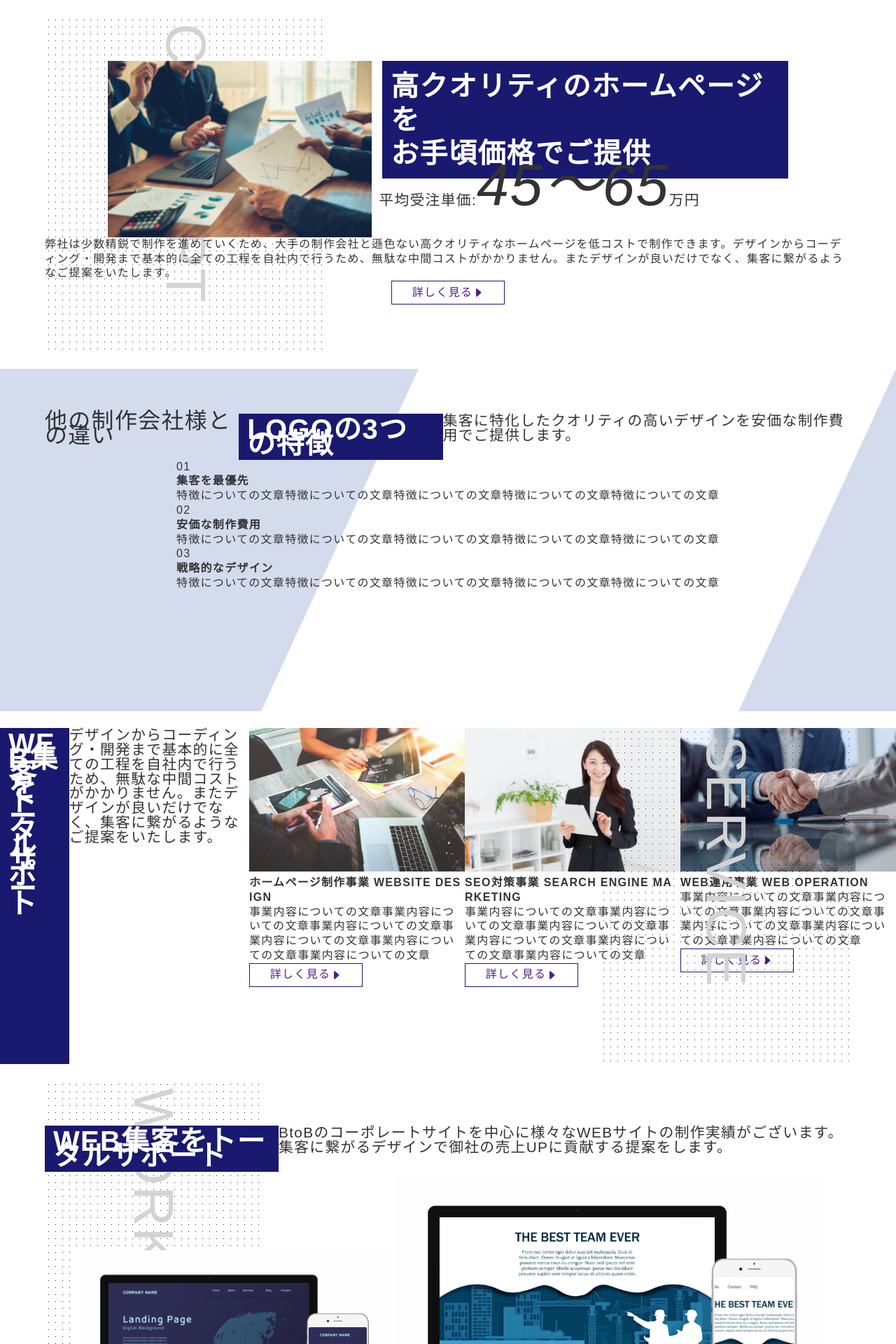
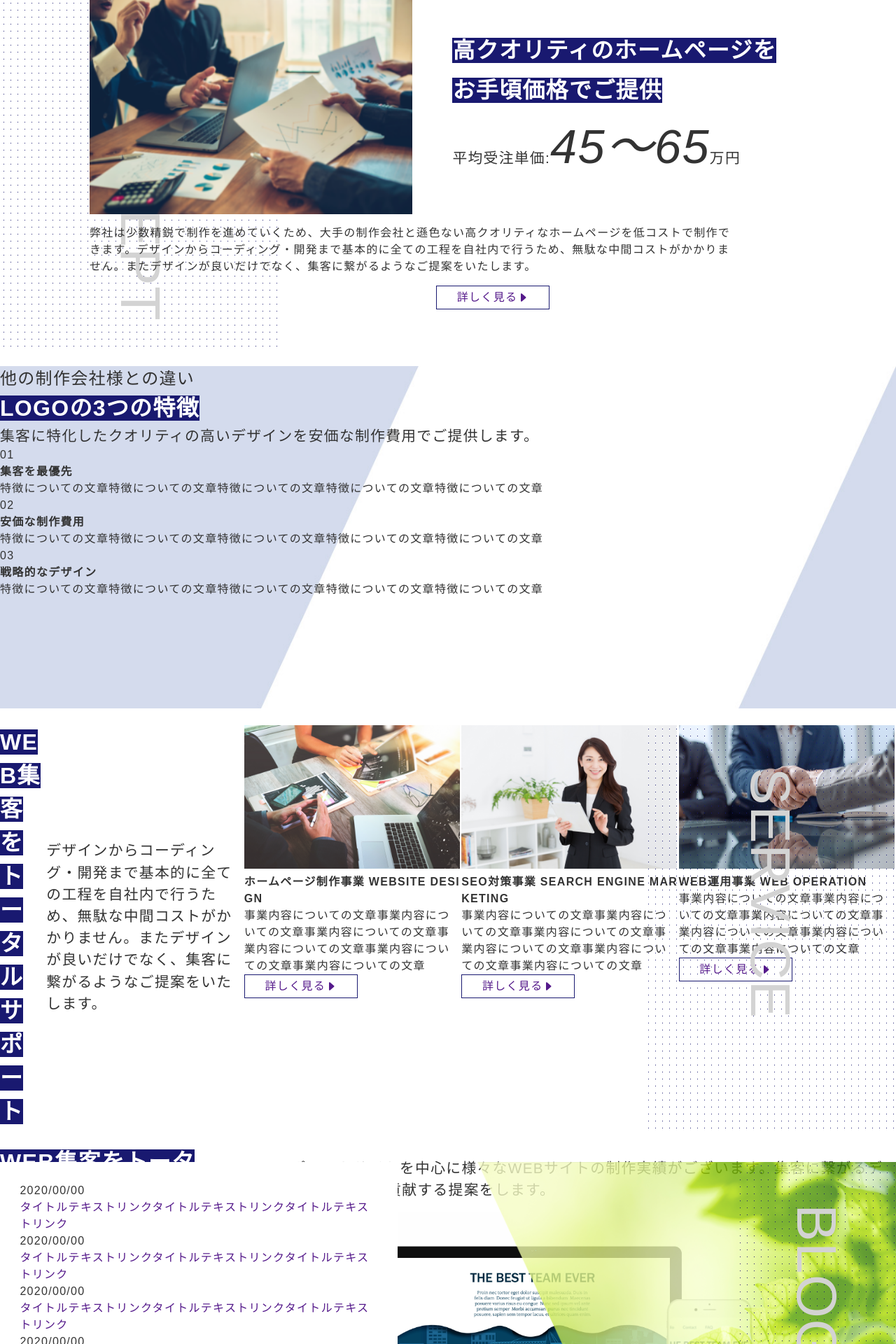
Before and after one commit to typ2-f/trial, a PHP site: page / in a window 1280 px wide. Shown: the part 1045-2965 px from the top of the page at 70% size. Run offline with PHP 8.4, Linux system fonts and the light colour scheme.

Commit message:
update
css->concept:90%

```diff
--- a/CSS/style.css
+++ b/CSS/style.css
@@ -2,7 +2,7 @@
   font-family: "Noto Sans JP", sans-serif;
   font-weight: 500;
   font-size: 1rem;
-  line-height: 1.3em;
+  line-height: 1.5;
   color: #333;
   -webkit-text-size-adjust: 100%;
   letter-spacing: 1.3px;
@@ -20,12 +20,11 @@
 }
 
 .section {
-  margin: 3vh 0;
+  margin-bottom: 3vh;
   position: relative;
   display: -webkit-box;
   display: -ms-flexbox;
   display: flex;
-  min-height: 60vh;
 }
 
 .section .section__bg-img {
@@ -35,7 +34,6 @@
 
 .section .container {
   position: absolute;
-  width: 100%;
 }
 
 .section .container .container__inner {
@@ -43,15 +41,16 @@
   display: -webkit-box;
   display: -ms-flexbox;
   display: flex;
-  -webkit-box-pack: center;
-      -ms-flex-pack: center;
-          justify-content: center;
-  -webkit-box-align: center;
-      -ms-flex-align: center;
-          align-items: center;
-  padding: 5% 5%;
+  -webkit-box-align: start;
+      -ms-flex-align: start;
+          align-items: flex-start;
+  width: 100%;
   -ms-flex-wrap: wrap;
       flex-wrap: wrap;
+  -webkit-box-orient: vertical;
+  -webkit-box-direction: normal;
+      -ms-flex-direction: column;
+          flex-direction: column;
 }
 
 .section-ttl {
@@ -78,27 +77,30 @@
 }
 
 .section-ttl--left {
-  left: 5%;
+  left: 0;
 }
 
 .section-ttl--right {
-  right: 5%;
+  right: 0;
 }
 
 .section-main {
+  width: 100%;
   display: -webkit-box;
   display: -ms-flexbox;
   display: flex;
+  -webkit-box-align: center;
+      -ms-flex-align: center;
+          align-items: center;
 }
 
 .section-main .section-main__top {
-  font-size: 2em;
+  font-size: 1.5em;
 }
 
 .section-main .section-main__heading {
   background-color: midnightblue;
-  padding: 0.3em;
-  font-size: 2.5em;
+  font-size: 2em;
   color: white;
 }
 
@@ -107,7 +109,7 @@
 }
 
 .section-main .section-main__lead--em {
-  font-size: 4em;
+  font-size: 3.3em;
 }
 
 .wrap-contact {
@@ -305,13 +307,15 @@
 }
 
 .section-top .container-top__inner .section-top__heading {
-  display: inline-block;
+  margin-right: auto;
   background-color: white;
+  color: midnightblue;
   font-size: 3em;
+  line-height: 1.8;
 }
 
 .section-top .container-top__inner .section-top__text {
-  display: inline-block;
+  margin-right: auto;
   background-color: white;
 }
 
@@ -333,18 +337,31 @@
   margin: 0 10px;
 }
 
+.section-concept {
+  height: 500px;
+  padding-left: 10%;
+}
+
 .section-concept .container__inner .section-main__img {
   display: inline-block;
   width: 40%;
 }
 
-.section-concept .container__inner .section-main__content {
-  margin-left: 10px;
+.section-concept .container__inner .section-main__wrap {
+  margin-left: 5%;
 }
 
-.section-concept .container__inner .section-main__content .section-main__heading {
-  margin-left: 5px;
-  line-height: 1.2em;
+.section-concept .container__inner .section-main__wrap .section-main__heading {
+  line-height: 1.8em;
+}
+
+.section-concept .container__inner .section__text {
+  margin: 15px 0;
+  width: 80%;
+}
+
+.section-concept .container__inner .btn-detail {
+  margin: 0 auto;
 }
 
 .container-blog__inner {
--- a/CSS/style.scss
+++ b/CSS/style.scss
@@ -5,7 +5,7 @@
   font-family: "Noto Sans JP", sans-serif;
   font-weight: 500;
   font-size: 1rem;
-  line-height: 1.3em;
+  line-height: 1.5;
   color: #333;
   -webkit-text-size-adjust: 100%;
   letter-spacing: 1.3px;
@@ -26,10 +26,9 @@
 }
 //--COMPONENTS--
 .section {
-  margin: 3vh 0;
+  margin-bottom: 3vh;
   position: relative;
   display: flex;
-  min-height: 60vh;
 
   .section__bg-img {
     position: absolute;
@@ -37,12 +36,13 @@
   }
   .container {
     position: absolute;
-    width: 100%;
     .container__inner {
       position: static;
-      @include flexCenter();
-        padding: 5% 5%;
+      display: flex;
+      align-items: flex-start;
+      width:100%;
       flex-wrap: wrap;
+      flex-direction: column;
     }
   }
 }
@@ -64,27 +64,28 @@
   }
 }
 .section-ttl--left {
-  left: 5%;
+  left: 0;
 }
 .section-ttl--right {
-  right: 5%;
+  right: 0;
 }
 .section-main {
+  width:100%;
   display: flex;
+  align-items: center;
   .section-main__top {
-    font-size: 2em;
+    font-size: 1.5em;
   }
   .section-main__heading {
     background-color: $thema-blue;
-    padding: 0.3em;
-    font-size: 2.5em;
+    font-size:2em;
     color: white;
   }
   .section-main__lead {
     font-size: 1.3em;
   }
   .section-main__lead--em {
-    font-size: 4em;
+    font-size: 3.3em;
   }
 }
 .wrap-contact {
@@ -195,12 +196,15 @@
   .container-top__inner {
     flex-direction: column;
     .section-top__heading {
-      display: inline-block;
+      margin-right: auto;
       background-color: white;
+      color: $thema-blue;
       font-size: 3em;
+      line-height: 1.8;
     }
     .section-top__text {
-      display: inline-block;
+      margin-right: auto;
+
       background-color: white;
     }
   }
@@ -220,23 +224,40 @@
 }
 //--CONCEPT--
 .section-concept {
+  height: 500px;
+  padding-left:10%;
   .container__inner {
     .section-main__img {
       display: inline-block;
-      width:40% ;
+      width: 40%;
     }
-    .section-main__content{
-      margin-left:10px;
-      .section-main__heading{
-        margin-left:5px;
-        line-height: 1.2em;
+    .section-main__wrap {
+      margin-left: 5%;
+      .section-main__heading {
+        line-height: 1.8em;
       }
+    }
+    .section__text{
+      margin:15px 0;
+      width:80%;
+    }
+    .btn-detail{
+      margin:0 auto;
     }
   }
 }
 //--FEATRES--
+.section--features{
+
+}
 //--SERVICE--
+.section--service{
+
+}
 //--WORK--
+.section--work{
+
+}
 //--BLOG--
 .container-blog__inner {
   display: flex;
--- a/index.html
+++ b/index.html
@@ -71,8 +71,10 @@
       />
       <div class="container">
         <div class="container__inner container-top__inner">
-          <h1 class="section-top__heading">
-            法人集客にフォーカスした<br />ホームページ制作のご提案を。
+          <h1>
+            <span class="section-top__heading"
+              >法人集客にフォーカスした<br />ホームページ制作のご提案を。</span
+            >
           </h1>
           <span class="section-top__text"
             >デザイン力&times;集客力で結果に繋げる</span
@@ -125,9 +127,11 @@
         <div class="container__inner">
           <div class="section-main">
             <img src="img/img-3.png" alt="" class="section-main__img" />
-            <div class="section-main__content">
-              <h2 class="section-main__heading">
-                高クオリティのホームページを<br />お手頃価格でご提供
+            <div class="section-main__wrap">
+              <h2>
+                <span class="section-main__heading"
+                  >高クオリティのホームページを<br />お手頃価格でご提供</span
+                >
               </h2>
               <p class="section-main__lead">
                 平均受注単価:<em class="section-main__lead--em">45～65</em>万円
@@ -161,31 +165,35 @@
       <div class="container">
         <div class="container__inner">
           <div class="section-main">
-            <p class="section-main__top">他の制作会社様との違い</p>
-            <h2 class="section-main__heading">LOGOの3つの特徴</h2>
-            <p class="section-main__lead">
-              集客に特化したクオリティの高いデザインを安価な制作費用でご提供します。
-            </p>
+            <div class="section-main__wrap">
+              <p class="section-main__top">他の制作会社様との違い</p>
+              <h2>
+                <span class="section-main__heading">LOGOの3つの特徴</span>
+              </h2>
+              <p class="section-main__lead">
+                集客に特化したクオリティの高いデザインを安価な制作費用でご提供します。
+              </p>
+            </div>
           </div>
-          <div class="content">
-            <div class="content-item content-item--1">
-              <span class="content-item__num">01</span>
-              <h3 class="content-item__heading">集客を最優先</h3>
-              <p class="content-item__text">
+          <div class="main-content">
+            <div class="main-content__item main-content__item--1">
+              <span class="main-content__num">01</span>
+              <h3 class="main-content__heading">集客を最優先</h3>
+              <p class="main-content__text">
                 特徴についての文章特徴についての文章特徴についての文章特徴についての文章特徴についての文章
               </p>
             </div>
-            <div class="content-item content-item--2">
-              <span class="content-item__num">02</span>
-              <h3 class="content-item__heading">安価な制作費用</h3>
-              <p class="content-item__text">
+            <div class="main-content__item main-content__item--2">
+              <span class="main-content__num">02</span>
+              <h3 class="main-content__heading">安価な制作費用</h3>
+              <p class="main-content__text">
                 特徴についての文章特徴についての文章特徴についての文章特徴についての文章特徴についての文章
               </p>
             </div>
-            <div class="content-item content-item--3">
-              <span class="content-item__num">03</span>
-              <h3 class="content-item__heading">戦略的なデザイン</h3>
-              <p class="content-item__text">
+            <div class="main-content__item main-content__item--3">
+              <span class="main-content__num">03</span>
+              <h3 class="main-content__heading">戦略的なデザイン</h3>
+              <p class="main-content__text">
                 特徴についての文章特徴についての文章特徴についての文章特徴についての文章特徴についての文章
               </p>
             </div>
@@ -201,7 +209,9 @@
         </div>
       </div>
       <div class="section-main">
-        <h2 class="section-main__heading">WEB集客をトータルサポート</h2>
+        <h2>
+          <span class="section-main__heading">WEB集客をトータルサポート</span>
+        </h2>
         <p class="section-main__lead">
           デザインからコーディング・開発まで基本的に全ての工程を自社内で行うため、無駄な中間コストがかかりません。またデザインが良いだけでなく、集客に繋がるようなご提案をいたします。
         </p>
@@ -310,7 +320,11 @@
       <div class="container">
         <div class="container__inner">
           <div class="section-main">
-            <h2 class="section-main__heading">WEB集客をトータルサポート</h2>
+            <h2>
+              <span class="section-main__heading"
+                >WEB集客をトータルサポート</span
+              >
+            </h2>
             <p class="section-main__lead">
               BtoBのコーポレートサイトを中心に様々なWEBサイトの制作実績がございます。集客に繋がるデザインで御社の売上UPに貢献する提案をします。
             </p>
@@ -443,8 +457,10 @@
       />
       <div class="container">
         <div class="container__inner">
-          <h2 class="section-main__heading">
-            お気軽にお問い合わせください！<br />サクッと概算見積書を作成します
+          <h2>
+            <span class="section-main__heading"
+              >お気軽にお問い合わせください！<br />サクッと概算見積書を作成します</span
+            >
           </h2>
           <div class="wrap-contact">
             <address class="card-tel">
```
Also changed, not shown: 1 other file.
